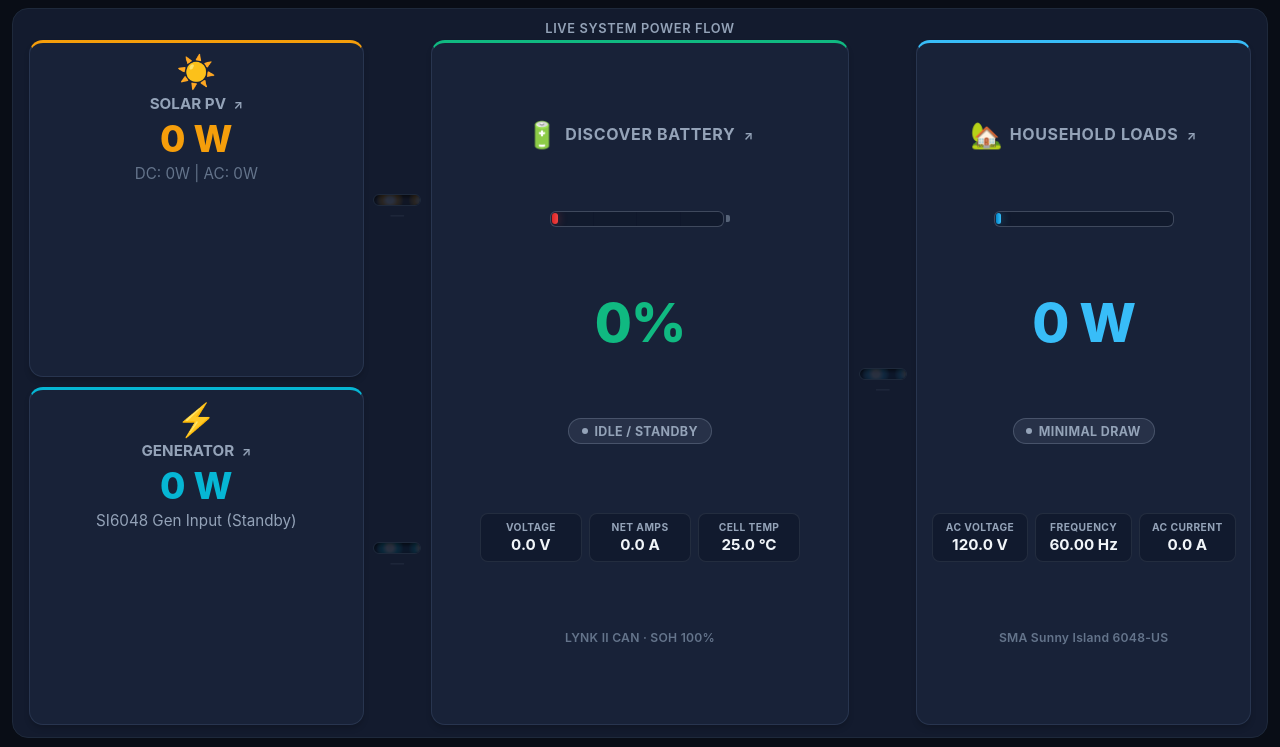
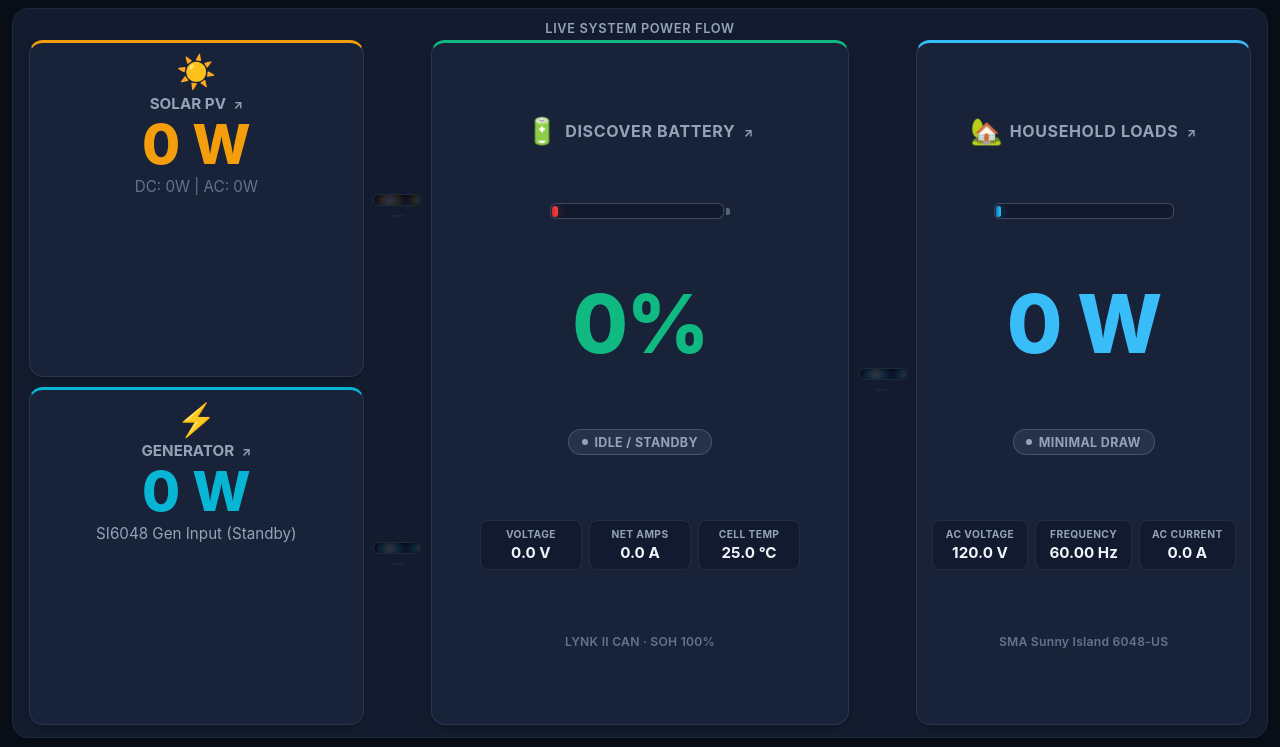
Before and after one commit to lourusso/laughing-pig-solar-monitor, a FastAPI app: page / in a window 1280 px wide. Shown: the part 53-800 px from the top of the page. Run offline with FastAPI, Linux system fonts and the light colour scheme.

Commit message:
Scale up Solar, Generator, Battery SOC, and Loads values 1.5x across all views

```diff
--- a/src/web/static/css/style.css
+++ b/src/web/static/css/style.css
@@ -252,9 +252,11 @@ main {
 }
 
 .node-value {
-  font-size: 1.75rem;
-  font-weight: 700;
+  font-size: 2.6rem;
+  font-weight: 800;
+  line-height: 1.05;
   margin: 0.25rem 0;
+  white-space: nowrap;
 }
 
 .node-subtext {
@@ -378,14 +380,15 @@ main {
   transition: width 0.4s ease, background 0.4s ease;
 }
 
-/* Hero Values */
+/* Hero Values (1.5x prominent display) */
 .bat-hero-val,
 .load-hero-val {
-  font-size: clamp(2rem, 3.5vw, 2.8rem);
+  font-size: clamp(3rem, 5.2vw, 4.2rem);
   font-weight: 800;
-  line-height: 1.1;
+  line-height: 1.05;
   margin: 0.15rem 0;
   letter-spacing: -0.02em;
+  white-space: nowrap;
 }
 
 /* Dynamic Status Pills */
@@ -975,8 +978,10 @@ main {
 
   .flow-node.battery .bat-hero-val,
   .flow-node.load .load-hero-val {
-    font-size: clamp(1.9rem, 5.2vw, 2.7rem);
+    font-size: clamp(2.85rem, 7.8vw, 4.05rem);
     margin: 0.1rem 0;
+    line-height: 1.05;
+    white-space: nowrap;
   }
 
   .flow-status-pill {
@@ -1070,16 +1075,11 @@ main {
 
   .flow-node.solar .node-value,
   .flow-node.generator .node-value {
-    font-size: clamp(1.8rem, 5vw, 2.6rem);
+    font-size: clamp(2.7rem, 7.5vw, 3.9rem);
     font-weight: 800;
     margin: 0.2rem 0;
-  }
-
-  .flow-node.battery .node-value,
-  .flow-node.load .node-value {
-    font-size: clamp(2.6rem, 6vw, 3.6rem);
-    font-weight: 800;
-    margin: 0.3rem 0;
+    line-height: 1.05;
+    white-space: nowrap;
   }
 
   .node-subtext {
@@ -1173,9 +1173,11 @@ main {
 
   .flow-node.battery .bat-hero-val,
   .flow-node.load .load-hero-val {
-    font-size: clamp(2.4rem, 4.2vw, 3.8rem);
+    font-size: clamp(3.6rem, 6.3vw, 5.7rem);
     font-weight: 800;
     margin: 0.2rem 0;
+    line-height: 1.05;
+    white-space: nowrap;
   }
 
   .flow-status-pill {
@@ -1238,9 +1240,11 @@ main {
 
   .flow-node.solar .node-value,
   .flow-node.generator .node-value {
-    font-size: clamp(1.7rem, 3.2vw, 2.3rem);
+    font-size: clamp(2.55rem, 4.8vw, 3.45rem);
     font-weight: 800;
     margin: 0.2rem 0;
+    line-height: 1.05;
+    white-space: nowrap;
   }
 
   .node-subtext {
--- a/src/web/templates/index.html
+++ b/src/web/templates/index.html
@@ -9,7 +9,7 @@
   <meta name="mobile-web-app-capable" content="yes">
   <meta name="theme-color" content="#090d16">
   <title>Laughing Pig Solar Monitor</title>
-  <link rel="stylesheet" href="/static/css/style.css?v=1.6.2">
+  <link rel="stylesheet" href="/static/css/style.css?v=1.6.3">
   <script src="https://cdn.jsdelivr.net/npm/chart.js"></script>
 </head>
 <body class="dashboard-page">
```
